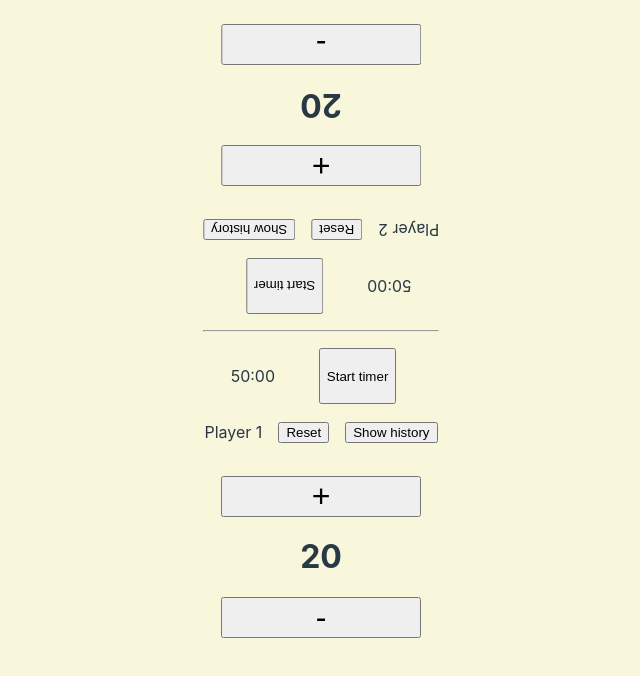
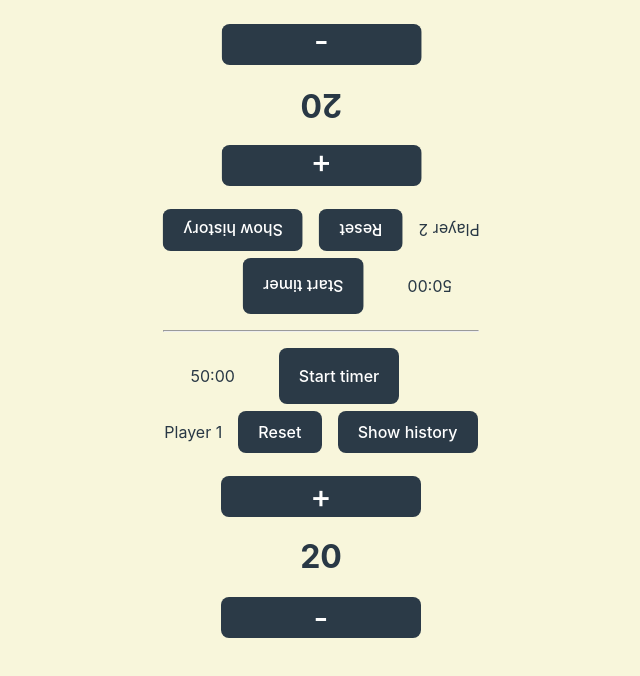
Before and after one commit to axelfriberg/lifelink, a React (Vite) app: page / in a window 1280 px wide. Shown: the top 676 px of the page, without its empty margins (319-959 px from the left). Built offline with nearby package versions, Linux system fonts and the light colour scheme.

Commit message:
Add button styling

```diff
--- a/src/index.css
+++ b/src/index.css
@@ -11,3 +11,26 @@
   background-color: #f8f6db;
   color: #293845;
 }
+
+button {
+  border-radius: 8px;
+  border: 1px solid transparent;
+  padding: 0.6em 1.2em;
+  font-size: 1em;
+  font-weight: 500;
+  font-family: inherit;
+  background-color: rgb(43,58,71);
+  color: #fff;
+  cursor: pointer;
+  transition: border-color 0.25s;
+}
+
+button:hover,
+button:focus,
+button:focus-visible {
+  outline: 4px auto rgb(86, 38, 245);
+}
+
+button:active {
+  background-color: rgb(76, 76, 76);
+}
```
